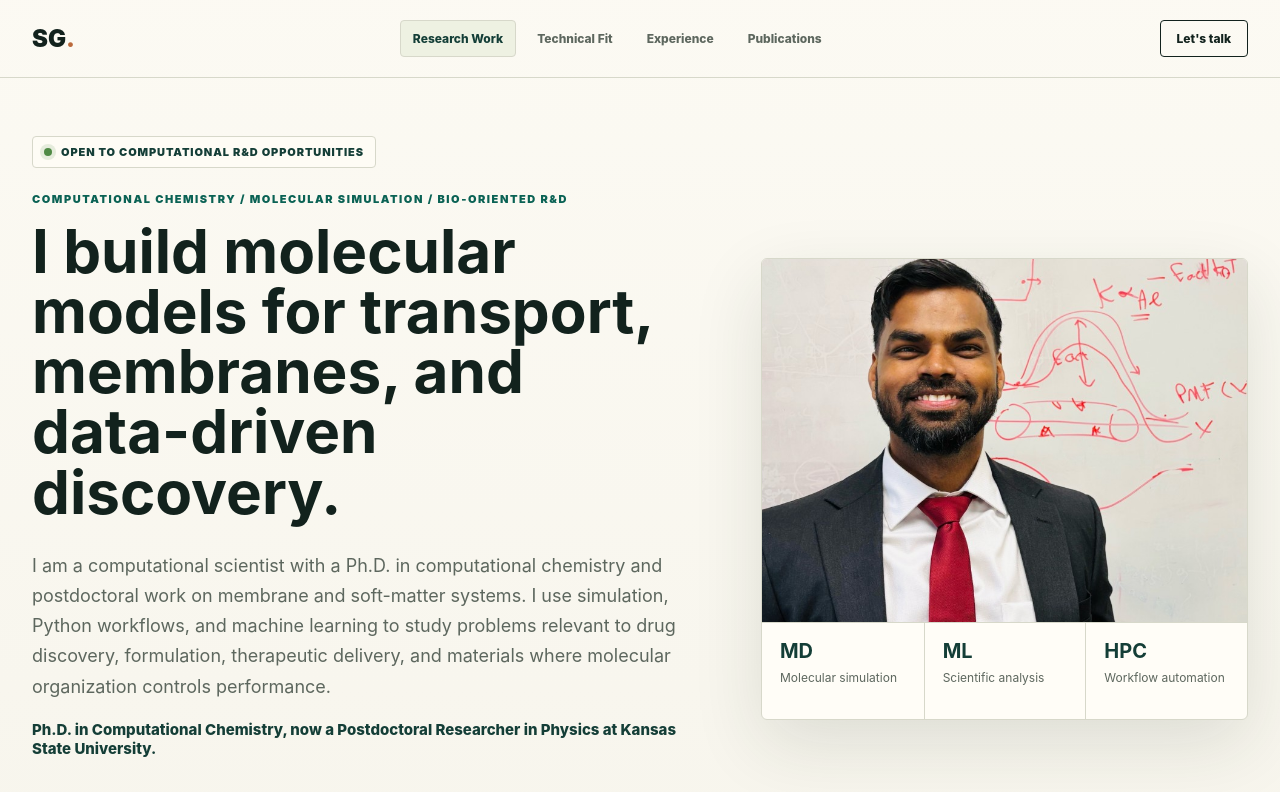
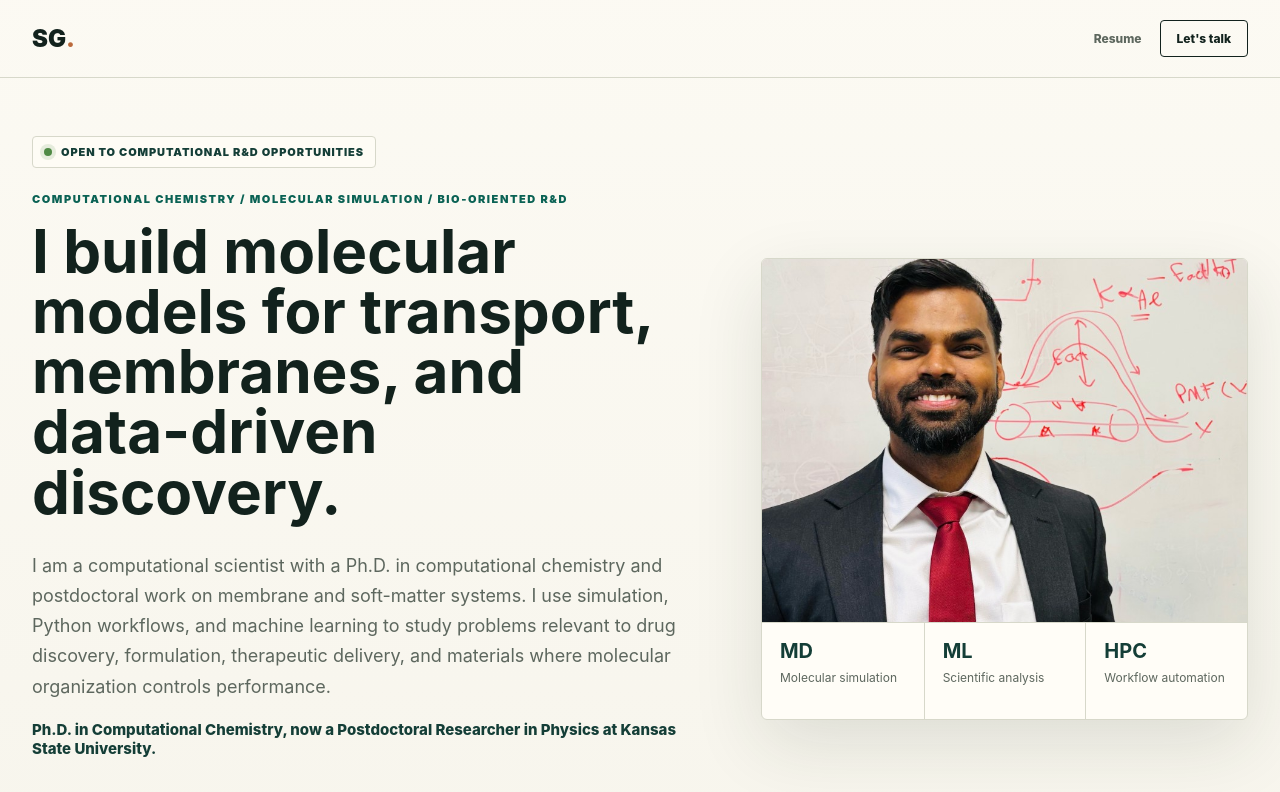
Before and after one commit to skg43/skg43.github.io, a React (Vite) app: page / in a window 1280 px wide. Shown: the top 792 px of the page. Built offline with nearby package versions, Linux system fonts and the light colour scheme.

Commit message:
Redesign portfolio section layout

```diff
--- a/src/App.tsx
+++ b/src/App.tsx
@@ -174,19 +174,10 @@ export default function Home() {
         <a className="wordmark" href="#top" aria-label="Sanjeev Gautam, home">
           SG<span>.</span>
         </a>
-        <nav aria-label="Primary navigation">
-          {sections.map((section) => (
-            <button
-              className={activeSection === section.key ? "nav-active" : ""}
-              key={section.key}
-              type="button"
-              onClick={() => setActiveSection(section.key)}
-            >
-              {section.label}
-            </button>
-          ))}
-        </nav>
-        <a className="header-cta" href="#contact">Let's talk</a>
+        <div className="header-actions">
+          <a href="./Sanjeev_Gautam_Resume.pdf" target="_blank" rel="noreferrer">Resume</a>
+          <a className="header-cta" href="#contact">Let's talk</a>
+        </div>
       </header>
 
       <section className="hero" id="top">
--- a/src/styles.css
+++ b/src/styles.css
@@ -32,29 +32,26 @@ button { font: inherit; color: inherit; }
   margin: 0 auto;
   padding: 0 32px;
   display: grid;
-  grid-template-columns: auto 1fr auto;
+  grid-template-columns: auto auto;
   gap: 28px;
   align-items: center;
+  justify-content: space-between;
   border-bottom: 1px solid var(--line);
 }
 
 .wordmark { font-size: 24px; font-weight: 900; letter-spacing: 0; }
 .wordmark span { color: var(--rust); }
-nav { display: flex; justify-content: center; gap: 8px; }
-nav button {
-  border: 1px solid transparent;
-  background: transparent;
-  border-radius: 4px;
-  padding: 10px 12px;
+.header-actions {
+  display: flex;
+  align-items: center;
+  gap: 18px;
+}
+.header-actions > a:not(.header-cta) {
+  color: var(--muted);
   font-size: 12px;
-  font-weight: 800;
-  cursor: pointer;
-  color: var(--muted);
+  font-weight: 850;
 }
-nav button:hover,
-nav .nav-active {
-  background: var(--surface-strong);
-  border-color: var(--line);
+.header-actions > a:not(.header-cta):hover {
   color: var(--olive-dark);
 }
 
@@ -569,7 +566,6 @@ footer {
     padding: 16px 20px;
     grid-template-columns: 1fr auto;
   }
-  .site-header nav { grid-column: 1 / -1; justify-content: flex-start; overflow-x: auto; }
   .hero { padding: 48px 20px; grid-template-columns: 1fr; }
   .hero-panel { max-width: 520px; }
   .section-tabs { grid-template-columns: 1fr 1fr; }
```
